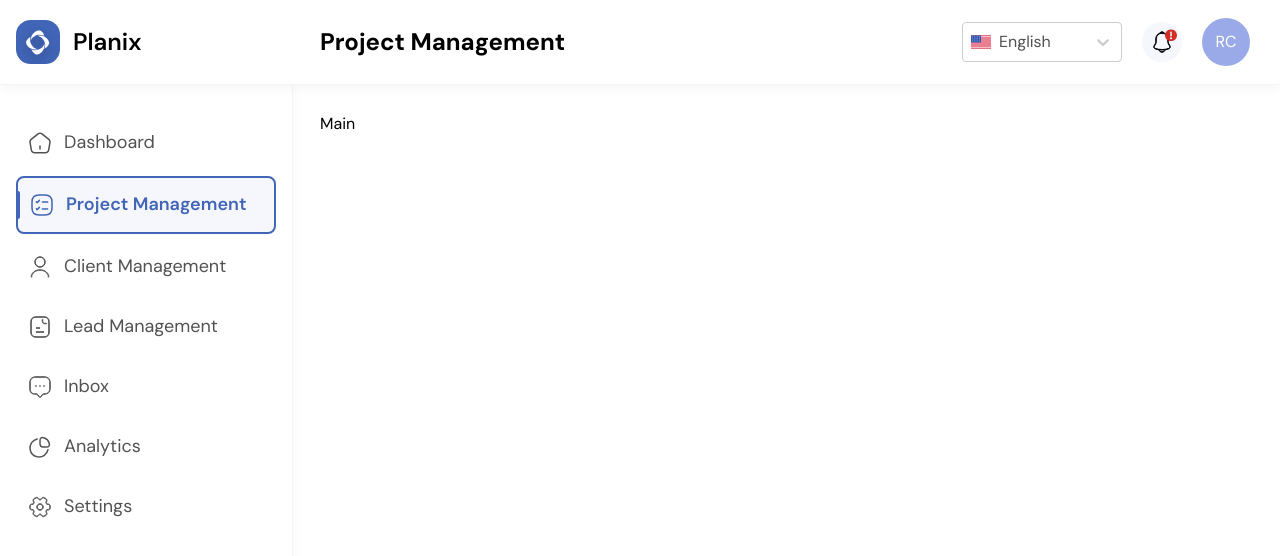
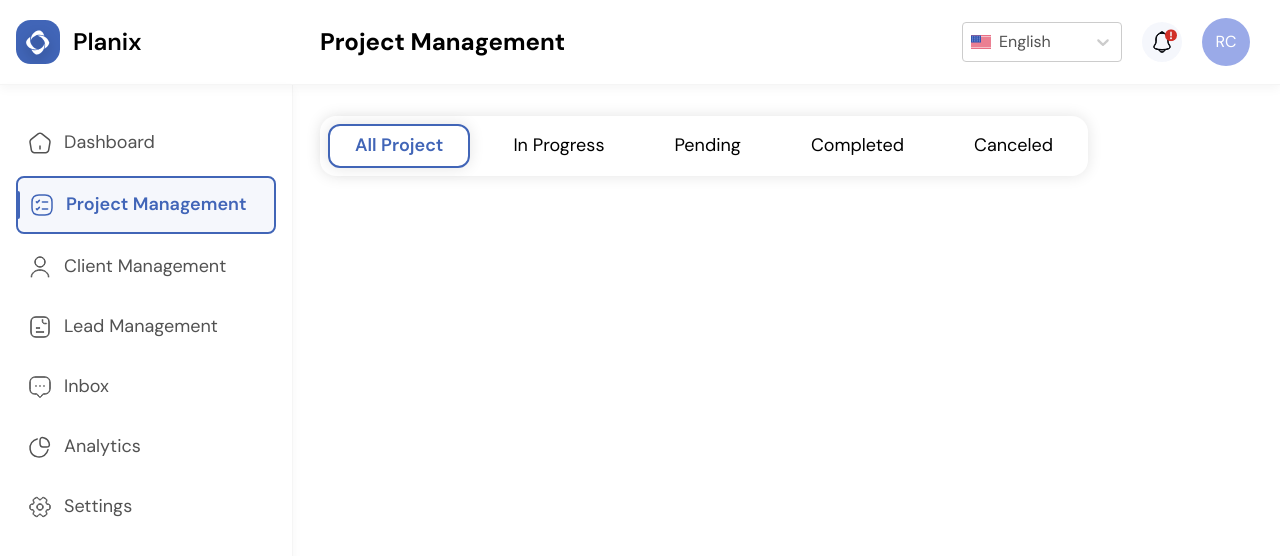
Before and after one commit to Roman-Chaban/planix-app, a Next.js app: page /en/projects in a window 1280 px wide. Shown: the top 556 px of the page. Built offline with nearby package versions, Linux system fonts and the light colour scheme.

Commit message:
Feat: Add ProjectsLayout component, its styles and types.

```diff
--- /dev/null
+++ b/src/widgets/projects/styles/styles.module.scss
@@ -0,0 +1,6 @@
+@use '@/shared/styles/tokens/colors' as color;
+@use '@/shared/styles/tokens/typography' as size;
+@use '@/shared/styles/tokens/spacing' as spacing;
+@use '@/shared/styles/tokens/shadows' as shadow;
+@use '@/shared/styles/tokens/flex' as *;
+@use '@/shared/styles/tokens/mixins' as *;
--- a/src/widgets/projects/ui/ProjectsLayout.tsx
+++ b/src/widgets/projects/ui/ProjectsLayout.tsx
@@ -1,5 +1,10 @@
+import { ProjectsHeader } from '@/widgets/projects/ui/ProjectsHeader/ui/ProjectsHeader';
 import { Header, PageWrapper } from '@/shared/ui';
 
 export const ProjectsLayout = () => {
-  return <PageWrapper header={<Header title={'DashboardHeaders.projects'} />}>Main</PageWrapper>;
+  return (
+    <PageWrapper header={<Header title={'DashboardHeaders.projects'} />}>
+      <ProjectsHeader />
+    </PageWrapper>
+  );
 };
```
Also changed, not shown: src/widgets/projects/model/types.ts (added).
